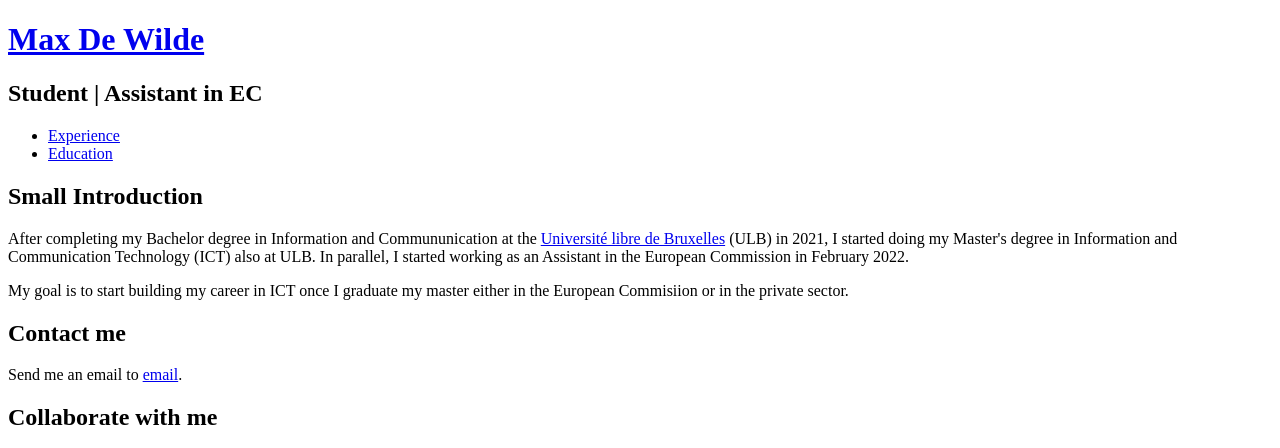
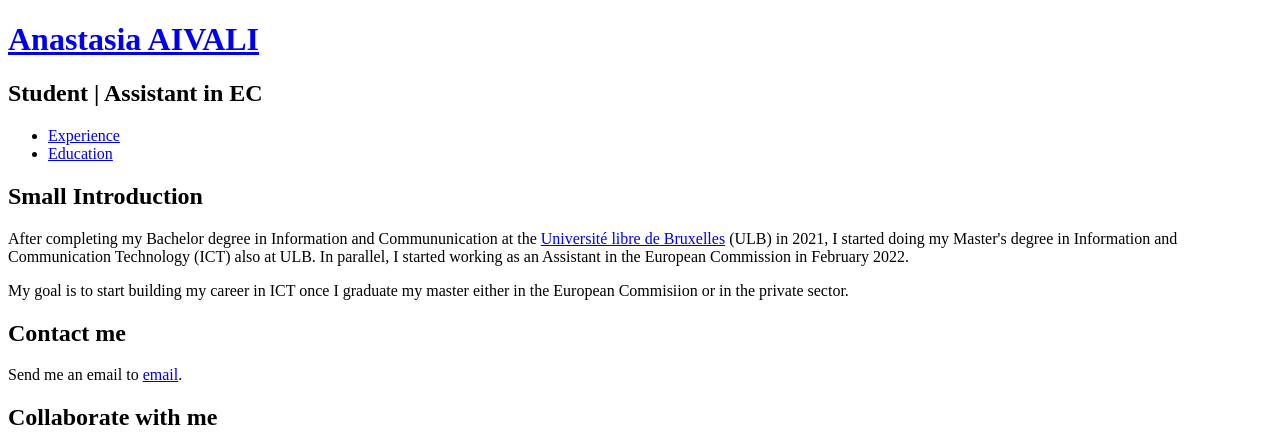
Before and after one commit to anaivali/anaivali.github.io, a plain HTML site: page index.html in a window 1280 px wide. Shown: the top 448 px of the page. Drawn offline with Linux system fonts and the light colour scheme.

Commit message:
Update index.html

```diff
--- a/index.html
+++ b/index.html
@@ -10,7 +10,7 @@
   <header>
   <hgroup>
 <h1>
-  <a href="/" rel="contents">Max De Wilde</a>
+  <a href="/" rel="contents">Anastasia AIVALI</a>
     </h1>
 <h2>
   Student | Assistant in EC
```
